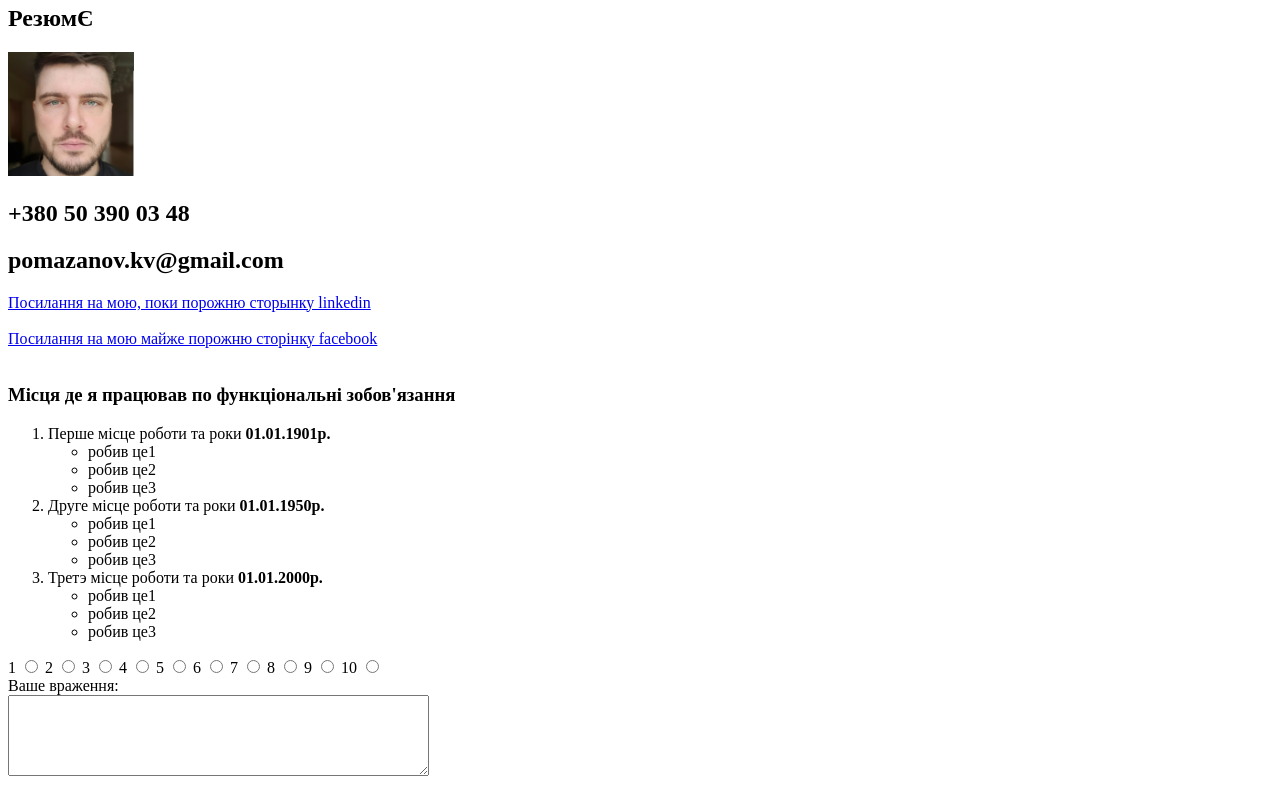
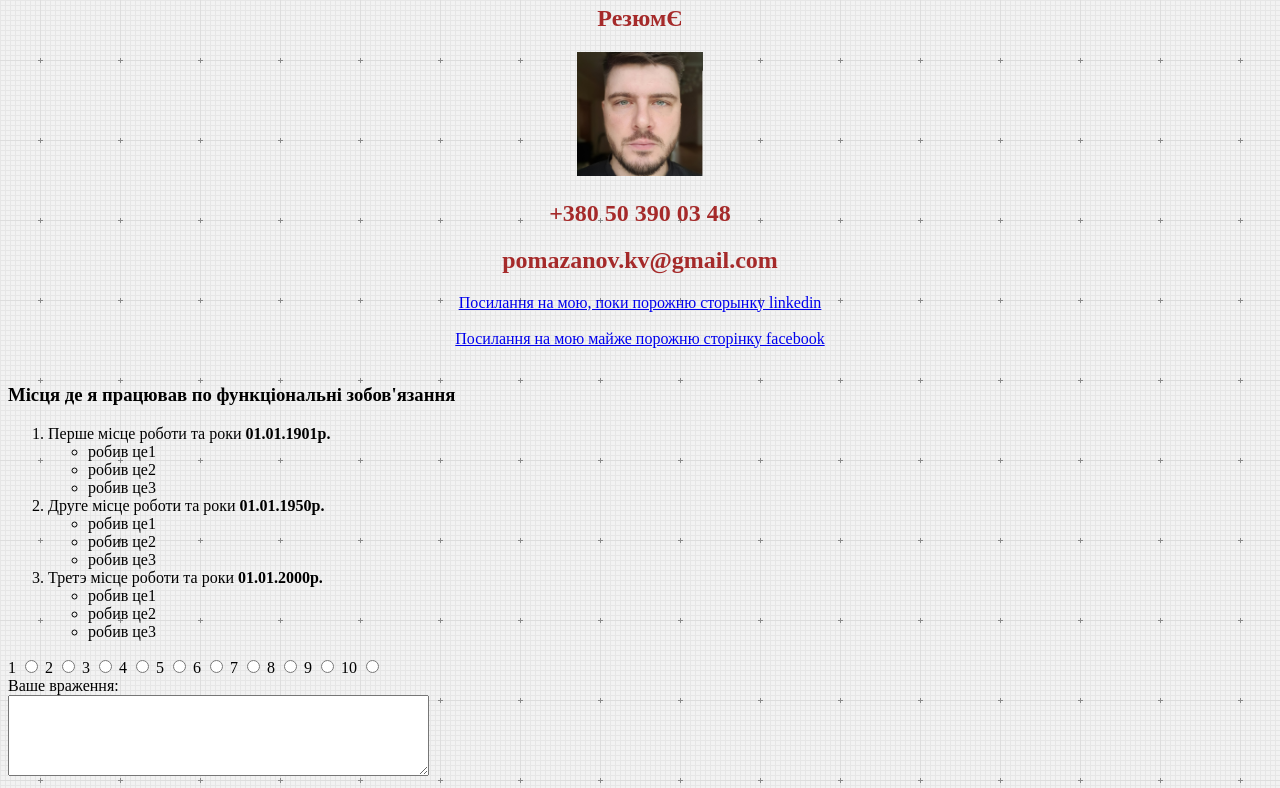
Before and after one commit to Art-auto/hillel_15_02_2023, a plain HTML site: page index 2.0.html in a window 1280 px wide. Shown: the part 140-928 px from the top of the page. Drawn offline with Linux system fonts and the light colour scheme.

Commit message:
java 20230509

```diff
--- a/CSS/k_styles.css
+++ b/CSS/k_styles.css
@@ -1,19 +1,12 @@
-#head {
-color: brown;
+body
+{
+background-image: url("../images/background3.png");
 }
-/*<style>
-    body{
-        background-color: antiquewhite;
+
+    body_1
+    {
+        color: brown;
+        text-align: center;
+        background-color: white;
+        background-image: url("../images/background3.png");
     }
-</style>
-<body>
-<p><h1 style="text-align:center;">Помазанов Кирило Вадимович</h1></p>
-<p><h2 style="text-align:center;">РезюмЄ</h2></p>
-
-<style>
-<style>
-   .fig {
-    text-align: center;
-}
-</style>
-/*
--- /dev/null
+++ b/index_js.html
@@ -0,0 +1,15 @@
+
+<!DOCTYPE html>
+<html lang="en,ua">
+<head>
+    <meta charset="UTF-8">
+    <meta http-equiv="X-UA-Compatible" content="IE=edge">
+    <meta name="viewport" content="width=device-width, initial-scale=1.0">
+    <title>Pomazanov.kv</title>
+</head>
+<body>
+
+<script src="./Javascript/P_code.js"></script>
+
+</body>
+</html>
```
Also changed, not shown: CSS/Javascript/P_code.js (added, +83 -0 lines), Javascript/P_code.js (added).
